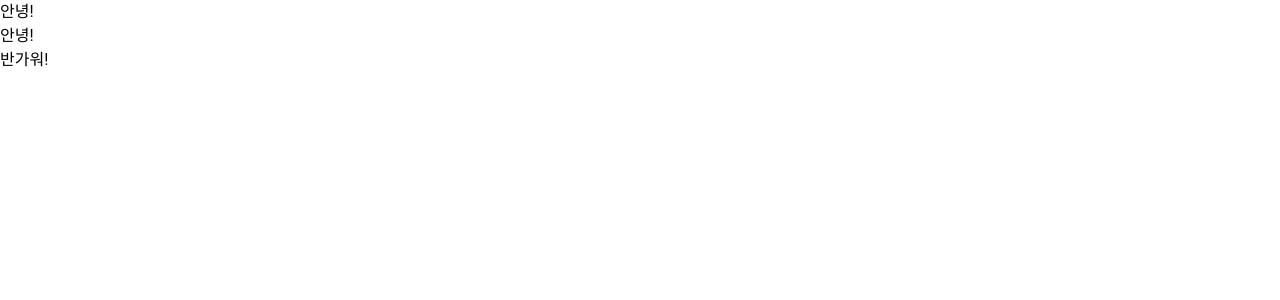
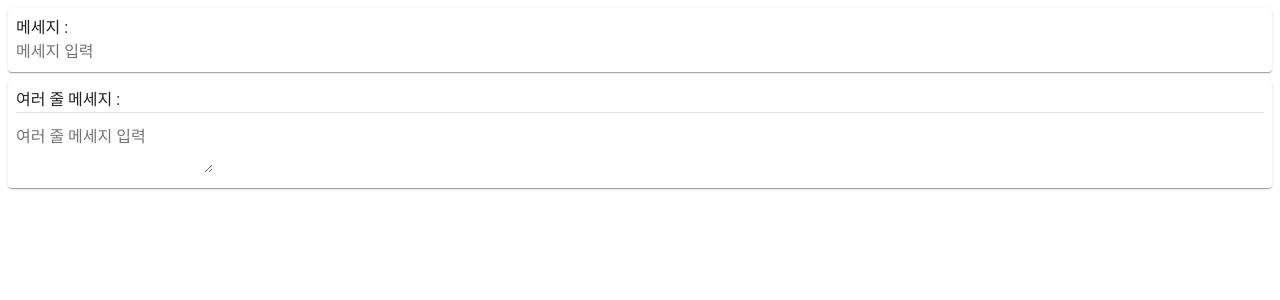
Before and after one commit to qiosion/vue-project, a Vue app: page / in a window 1280 px wide. Shown: the top 300 px of the page. Built offline with nearby package versions, Linux system fonts and the light colour scheme.

Commit message:
form 입력 바인딩 - 텍스트 INPUT

```diff
--- a/src/App.vue
+++ b/src/App.vue
@@ -9,6 +9,8 @@
   import ArrayClassBind from './components/ArrayClassBind.vue';
   import MyComponent from './components/MyComponent.vue';
   import MyMultiComponent from './components/MyMultiComponent.vue';
+  import StyleBind from './components/StyleBind.vue';
+  import TextFormBind from './components/TextFormBind.vue';
 </script>
 
 <template>
@@ -21,8 +23,10 @@
   <!-- <VueList/> -->
   <!-- <ClassBind/> -->
   <!-- <ArrayClassBind/> -->
-  <MyComponent class="baz boo" />
-  <MyMultiComponent class="baz"/>
+  <!-- <MyComponent class="baz boo" />
+  <MyMultiComponent class="baz"/> -->
+  <!-- <StyleBind/> -->
+  <TextFormBind/>
 </template>
 
 <style scoped>
--- /dev/null
+++ b/src/components/TextFormBind.vue
@@ -0,0 +1,22 @@
+<script setup>
+    import { ref } from 'vue'
+
+    const message = ref(null)
+    const multiLineMessage = ref(null)
+</script>
+
+<template>
+    <v-card class="ma-2 pa-2">
+        <p>메세지 : {{ message }}</p>
+        <input class="outlined" v-model="message" placeholder="메세지 입력">
+    </v-card>
+
+    <v-card class="ma-2 pa-2">
+        <p>여러 줄 메세지 :</p>
+        <p class="wrap height-200">{{ multiLineMessage }}</p>
+        <v-divider></v-divider>
+        <textarea class="outlined mt-3 height-200"
+            v-model="multiLineMessage" placeholder="여러 줄 메세지 입력">
+        </textarea>
+    </v-card>
+</template>
```
